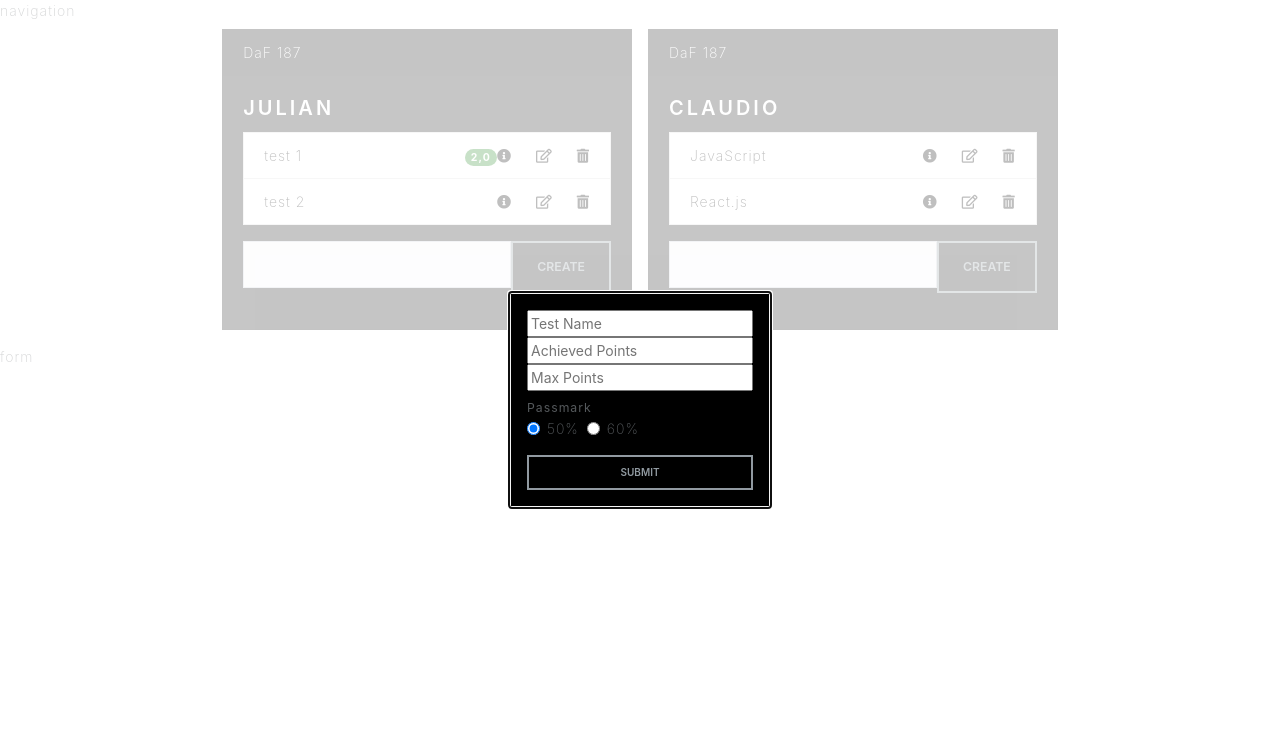
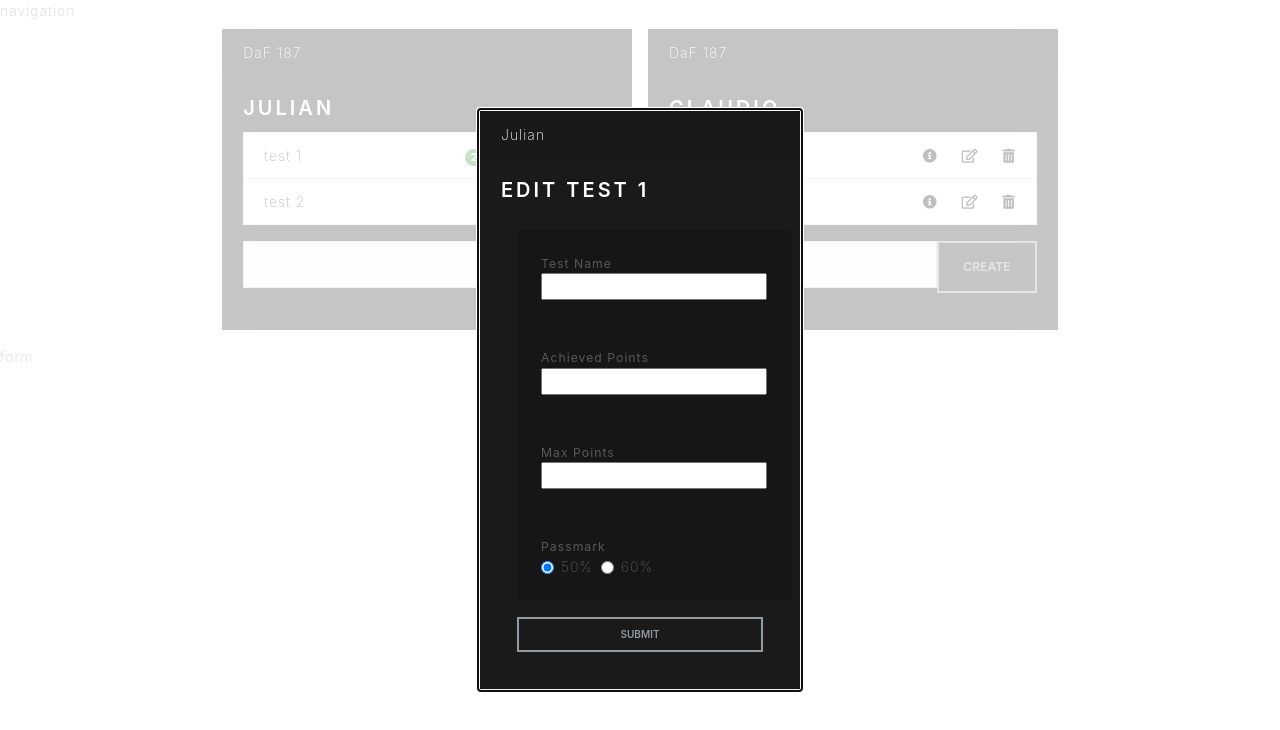
Before and after one commit to julian0becker/testscore, a React (Create React App) app: page / in a window 1280 px wide. Both pictures are taken after a click on the element 544 px from the left and 156 px from the top of the page. Shown: the top 730 px of the page. Built offline with nearby package versions, Linux system fonts and the light colour scheme.

Commit message:
styling edit modal

```diff
--- a/src/App.js
+++ b/src/App.js
@@ -469,6 +469,7 @@ const EditModal = props => (
           handleTestEditMulti={props.handleTestEditMulti}
           forModalTestId={props.forModalTestId}
           forModalStudentId={props.forModalStudentId}
+          students={props.students}
         />
       ) : (
         <ModalDisplayForTestInfo
@@ -481,30 +482,66 @@ const EditModal = props => (
   </Modal>
 );
 
-const ModalDisplayForEditInput = props => (
-  <div>
+class ModalDisplayForEditInput extends Component {
+  render() {
+    const students = [...this.props.students];
+    const studentIndex = utils.findIndexStudent(
+      students,
+      this.props.forModalStudentId
+    );
+    const testIndex = utils.findIndexTest(
+      students,
+      studentIndex,
+      this.props.forModalTestId
+    );
+
+    return (
+      <div
+        className="card text-white bg-primary "
+        style={{ maxWidth: "20rem" }}
+      >
+        <div className="card-header">
+          {this.props.students[studentIndex].name}
+        </div>
+        <div className="card-body">
+          <h4 className="card-title">
+            {"Edit "}
+            {this.props.students[studentIndex].results[testIndex].testName}
+          </h4>
+          <div className="card-text">
             <form
               onSubmit={event =>
-        props.handleTestEditMulti(
+                this.props.handleTestEditMulti(
                   event,
-          props.forModalTestId,
-          props.forModalStudentId
+                  this.props.forModalTestId,
+                  this.props.forModalStudentId
                 )
               }
             >
-      <input type="text" name="editNameSingle" placeholder="Test Name" />
-      <input
-        type="number"
-        name="editPointsSingle"
-        placeholder="Achieved Points"
-      />
-      <input
-        type="number"
-        name="editMaxPointsSingle"
-        placeholder="Max Points"
-      />
+              <table className="table table-hover m-0">
+                <tbody>
+                  <tr className="table-active">
+                    <td>
+                      <p className="small mb-0 mt-0">Test Name</p>
+                      <input type="text" name="editNameSingle" />
+                    </td>
+                  </tr>
+                  <tr className="table-active">
+                    <td>
+                      <p className="small mb-0 mt-0">Achieved Points</p>
+                      <input type="number" name="editPointsSingle" />
+                    </td>
+                  </tr>
+                  <tr className="table-active">
+                    <td>
+                      <p className="small mb-0 mt-0">Max Points</p>
+                      <input type="number" name="editMaxPointsSingle" />
+                    </td>
+                  </tr>
+                  <tr className="table-active">
+                    <td>
                       <fieldset>
-        <p className="small mb-0 mt-2">Passmark</p>
+                        <p className="small mb-0 mt-0">Passmark</p>
                         <div className="d-flex">
                           <div className="form-check">
                             <label className="form-check-label">
@@ -534,10 +571,21 @@ const ModalDisplayForEditInput = props => (
                           </div>
                         </div>
                       </fieldset>
-      <input type="submit" className="btn btn-sm btn-outline-secondary mt-3" />
+                    </td>
+                  </tr>
+                </tbody>
+              </table>
+              <input
+                type="submit"
+                className="btn btn-sm btn-outline-secondary mt-3"
+              />
             </form>
           </div>
+        </div>
+      </div>
     );
+  }
+}
 
 class ModalDisplayForTestInfo extends Component {
   render() {
```
Lines whose indentation alone changed are shown as unchanged.
